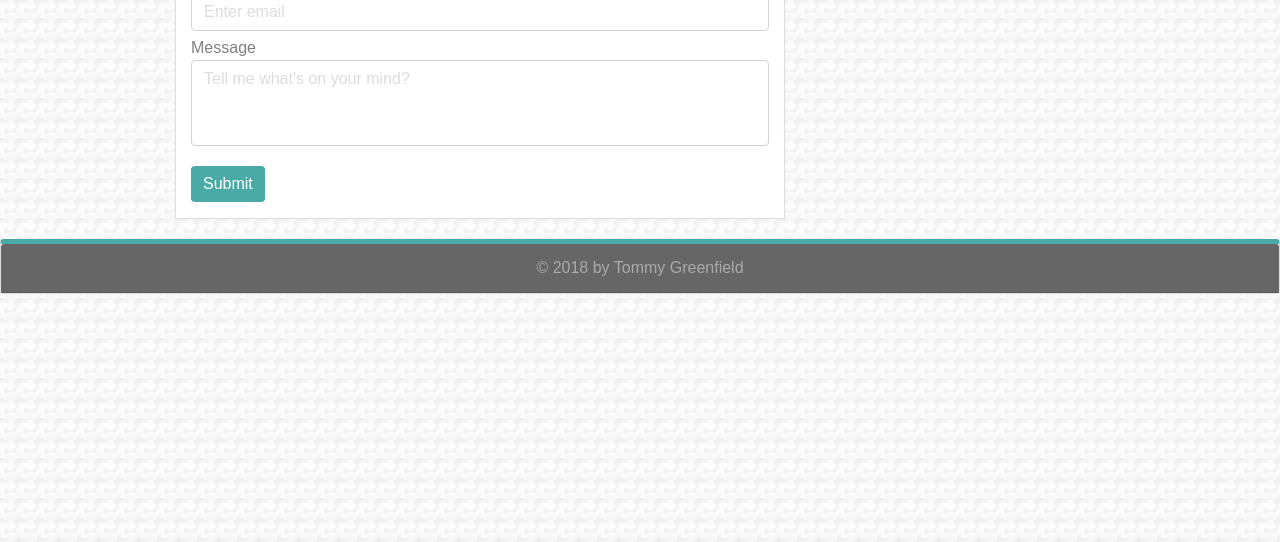
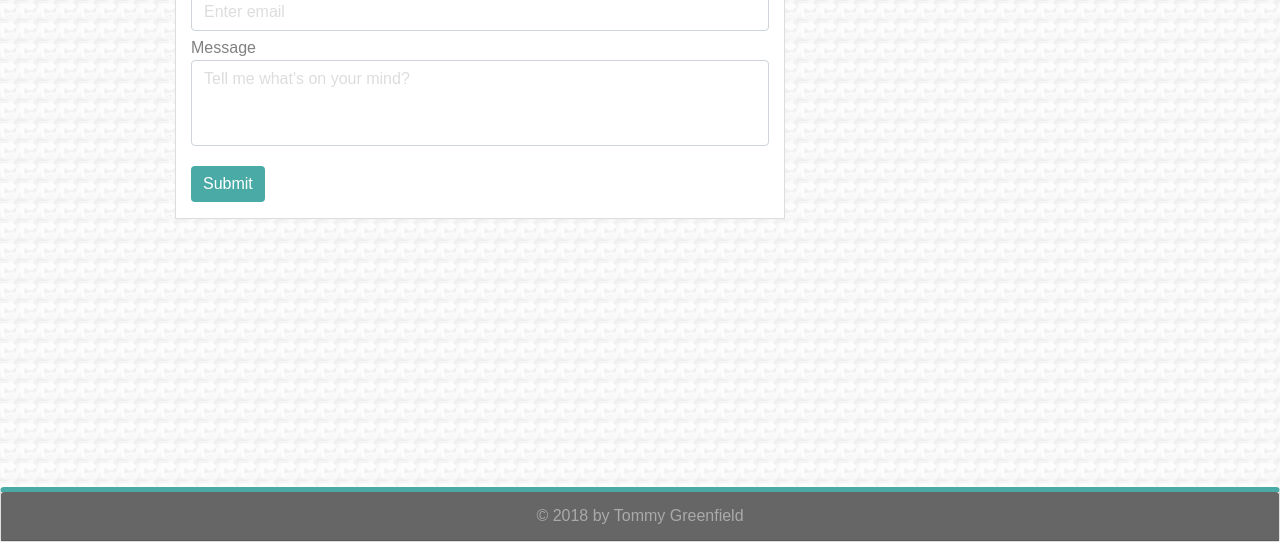
Before and after one commit to tommyngre/Bootstrap-Portfolio, a plain HTML site: page contact.html in a window 1280 px wide. Shown: the part 258-800 px from the top of the page. Drawn offline with nearby package versions, Linux system fonts and the light colour scheme.

Commit message:
fixed footer

```diff
--- a/assets/css/style.css
+++ b/assets/css/style.css
@@ -178,3 +178,15 @@ textarea {
   color:#aaaaaa;
   text-align:center;
 }
+
+#height{
+  position:relative;
+  width:100%;
+  height:100%;
+  padding-bottom:60px;
+}
+#footer{
+  position:fixed;
+  width:100%;
+  bottom:0;
+}
--- a/contact.html
+++ b/contact.html
@@ -17,6 +17,7 @@
 </head>
 
 <body>
+  <div id="height">
   <header>
     <nav class="navbar navbar-expand-sm navbar-light bg-light ">
       <a class="navbar-brand" href="#">
@@ -95,7 +96,7 @@
   </div>
   </div>
 
-  <footer class="non-header-text">
+  <footer id="footer" class="non-header-text">
     <div class="card">
       <div class="card-header">
         &#169; 2018 by Tommy Greenfield
@@ -110,6 +111,7 @@
   <script src="https://maxcdn.bootstrapcdn.com/bootstrap/4.0.0/js/bootstrap.min.js" integrity="sha384-JZR6Spejh4U02d8jOt6vLEHfe/JQGiRRSQQxSfFWpi1MquVdAyjUar5+76PVCmYl"
     crossorigin="anonymous"></script>
 
+  </div> <!-- #height -->
 </body>
 
 </html>
```
Also changed, not shown: index.html (+4 -2 lines), portfolio.html (+3 -3 lines).
